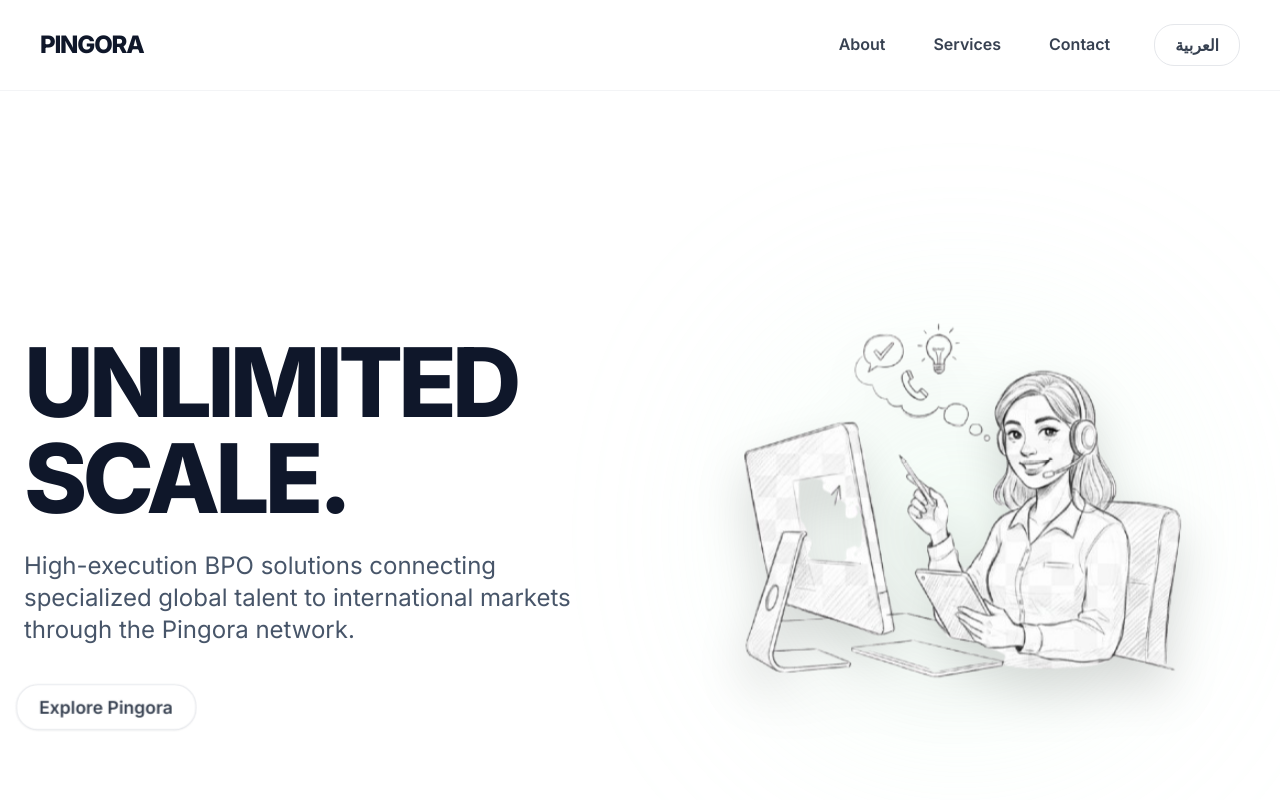
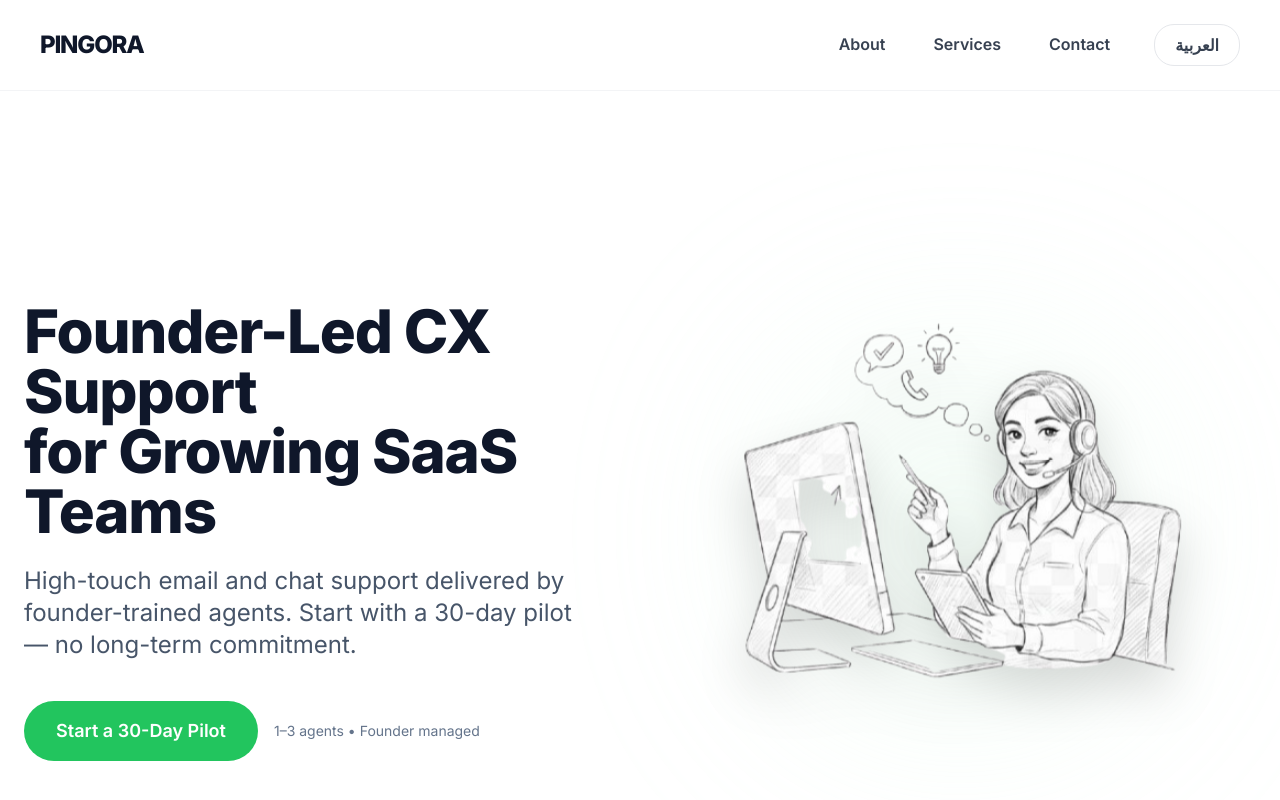
Before and after one commit to 249bisho/GPOv1, a Next.js app: page / in a window 1280 px wide. Shown: the top 800 px of the page. Built offline with nearby package versions, Linux system fonts and the light colour scheme.

Commit message:
Update index.js

```diff
--- a/pages/index.js
+++ b/pages/index.js
@@ -1,7 +1,7 @@
 import { useRouter } from 'next/router';
 import Head from 'next/head';
 import Script from 'next/script';
-import { useEffect, useRef } from 'react';
+import { useRef } from 'react';
 
 export default function Home() {
   const { locale } = useRouter();
@@ -14,38 +14,27 @@ export default function Home() {
         mouseControls: true,
         touchControls: true,
         gyroControls: false,
-        minHeight: 200.00,
-        minWidth: 200.00,
-        scale: 1.00,
-        scaleMobile: 1.00,
+        minHeight: 200.0,
+        minWidth: 200.0,
+        scale: 1.0,
+        scaleMobile: 1.0,
         color: 0x0caa41,
-        backgroundColor: 0xffffff
-      })
+        backgroundColor: 0xffffff,
+      });
     }
   };
-
-  const content = {
-    en: {
-      hero: "Unlimited Scale.",
-      sub: "High-execution BPO solutions connecting specialized global talent to international markets through the Pingora network.",
-      btn: "Explore Pingora"
-    },
-    ar: {
-      hero: "توسع لا نهائي.",
-      sub: "حلول تعهيد العمليات عالية التنفيذ التي تربط المواهب العالمية المتخصصة بالأسواق الدولية عبر شبكة بينغورا.",
-      btn: "اكتشف بينغورا"
-    }
-  };
-
-  const t = content[locale] || content.en;
 
   return (
     <div className="relative min-h-screen bg-white overflow-x-hidden">
       <Head>
-        <title>Pingora | Global Talent & Execution</title>
-        <meta name="description" content="Pingora provides high-scale BPO solutions and global specialized talent." />
+        <title>Pingora | Founder-Led CX Support</title>
+        <meta
+          name="description"
+          content="Founder-led CX support for growing SaaS teams. High-touch email and chat support, tested through a 30-day pilot."
+        />
       </Head>
 
+      {/* Scripts for Vanta */}
       <Script
         src="https://cdnjs.cloudflare.com/ajax/libs/p5.js/1.4.0/p5.min.js"
         strategy="beforeInteractive"
@@ -55,39 +44,57 @@ export default function Home() {
         onLoad={initVanta}
       />
 
-      {/* 3D Background */}
-      <div ref={vantaRef} className="fixed inset-0 z-0" style={{ height: '100vh' }} />
+      {/* Background */}
+      <div
+        ref={vantaRef}
+        className="fixed inset-0 z-0"
+        style={{ height: '100vh' }}
+      />
 
-      {/* Main Content Grid */}
+      {/* HERO SECTION */}
       <main className="relative z-10 max-w-7xl mx-auto px-6 min-h-screen grid lg:grid-cols-2 items-center gap-12 pt-20">
 
-        {/* Left Side: Text */}
+        {/* LEFT: POSITIONING */}
         <div className={locale === 'ar' ? 'text-right' : 'text-left'}>
-          <h1 className="text-6xl md:text-8xl font-black tracking-tighter text-slate-900 mb-6 uppercase leading-[0.9]">
-            {t.hero}
+          <h1 className="text-5xl md:text-6xl font-extrabold text-slate-900 mb-6 leading-tight">
+            Founder-Led CX Support<br />for Growing SaaS Teams
           </h1>
-          <p className="text-xl md:text-2xl text-slate-600 max-w-xl leading-relaxed font-medium mb-10">
-            {t.sub}
+
+          <p className="text-xl md:text-2xl text-slate-600 max-w-xl leading-relaxed mb-10">
+            High-touch email and chat support delivered by founder-trained agents.
+            Start with a 30-day pilot — no long-term commitment.
           </p>
-          <button className="nav-link-elegant border border-gray-200 bg-white/80 backdrop-blur-sm shadow-sm scale-110 px-8 py-3 rounded-full hover:bg-green-50 transition-all duration-300">
-            {t.btn}
-          </button>
+
+          <div className="flex items-center gap-4 flex-wrap">
+            <a
+              href="/contact"
+              className="bg-green-500 text-white px-8 py-4 rounded-full font-semibold text-lg hover:bg-green-600 transition"
+            >
+              Start a 30-Day Pilot
+            </a>
+
+            <span className="text-slate-500 text-sm">
+              1–3 agents • Founder managed
+            </span>
+          </div>
         </div>
 
-        {/* Right Side: The Visual Element */}
+        {/* RIGHT: VISUAL */}
         <div className="flex justify-center items-center relative">
           <div className="relative animate-float z-20">
             <img
               src="/images/cx-expert.png"
-              alt="Pingora Talent Representative"
+              alt="Founder-led CX support team"
               className="max-w-full h-auto drop-shadow-2xl"
               style={{ width: '550px' }}
-              onLoad={() => console.log("Pingora Asset: Loaded.")}
-              onError={(e) => console.log("Image path error: Check /public/images/cx-expert.png")}
+              onLoad={() => console.log('Hero image loaded')}
+              onError={() =>
+                console.log('Image not found: /public/images/cx-expert.png')
+              }
             />
           </div>
 
-          {/* Subtle Glow behind the asset */}
+          {/* Glow */}
           <div className="absolute top-1/2 left-1/2 -translate-x-1/2 -translate-y-1/2 w-80 h-80 bg-green-100 rounded-full blur-[120px] z-10 opacity-40" />
         </div>
 
```
